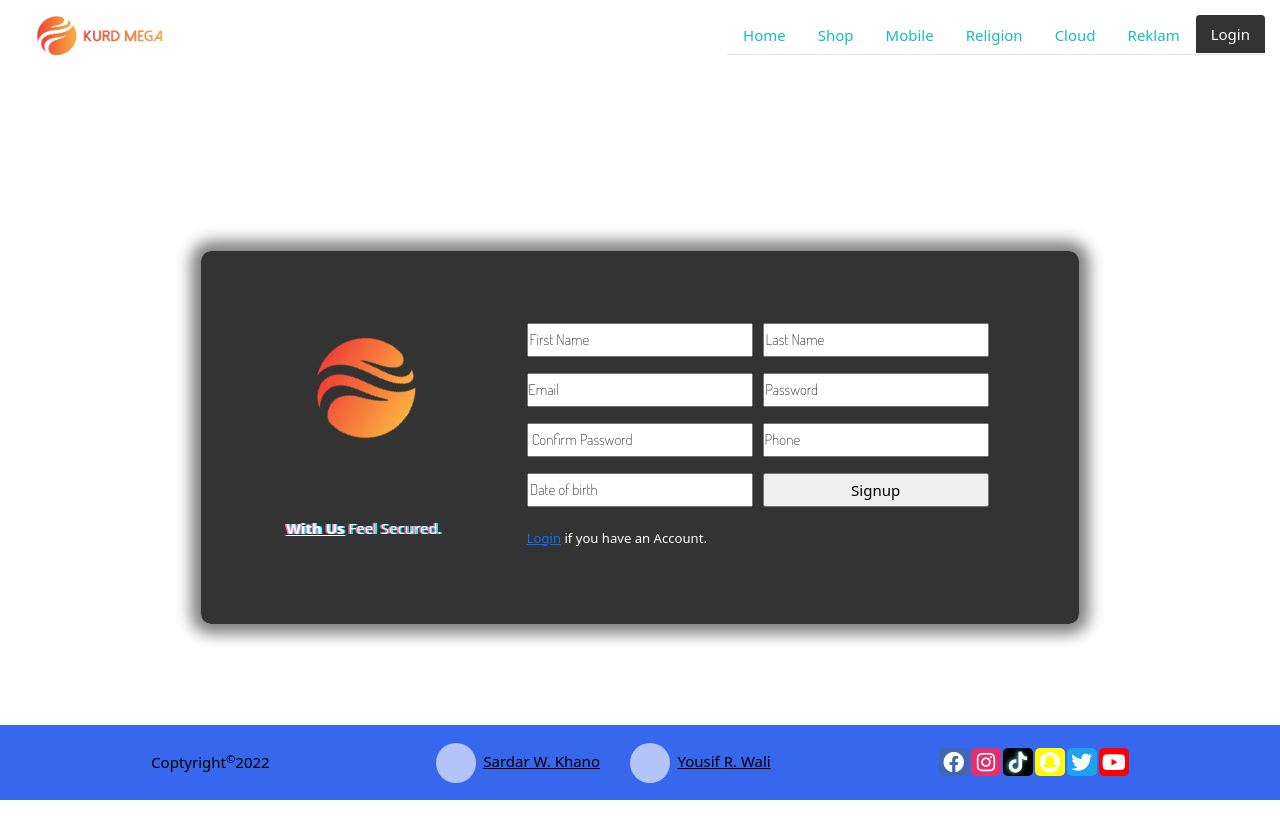
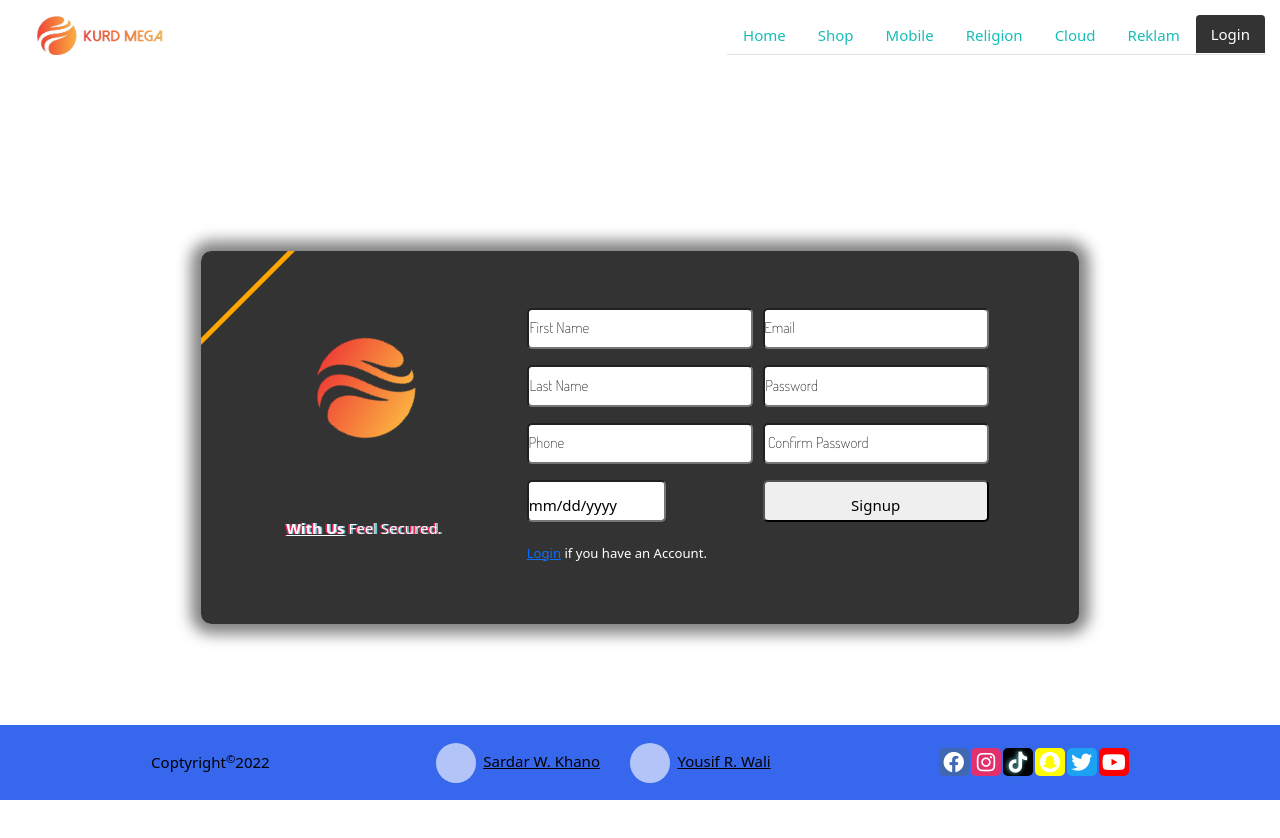
Before and after one commit to yousif-wali/kurdshop, a React (Create React App) app in the folder kurdshop/: page /page/Signup in a window 1280 px wide. Shown: the top 838 px of the page. Built offline with nearby package versions, Linux system fonts and the light colour scheme; grey boxes are pictures that could not be loaded; a web font is replaced by a local one.

Commit message:
Update login design

```diff
--- a/kurdshop/src/page/Login.js
+++ b/kurdshop/src/page/Login.js
@@ -20,14 +20,15 @@ function removeAttr(elem){
         <div>
         <img src={require("./../image/logo/logo.png")} alt="logo" draggable="false"/>
         <p><u><b>With Us</b></u> Feel Secured</p>
+        <i style={{backgroundColor: "green"}}></i>
         </div>
         <div>
         <span>
-        <input id="username" readOnly onChange={change} onFocus={removeAttr}/>
+        <input id="username" required type="text" readOnly onChange={change} onFocus={removeAttr}/>
         <label htmlFor="username">User/Email/Phone</label>
         </span>
         <span>
-        <input id="password" readOnly onChange={change} onFocus={removeAttr}/>
+        <input id="password" required type="password" readOnly onChange={change} onFocus={removeAttr}/>
         <label htmlFor="password">Password</label>
         </span>
         <input type="submit" value="Login"/>
--- a/kurdshop/src/page/Signup.js
+++ b/kurdshop/src/page/Signup.js
@@ -20,34 +20,35 @@ export default function Signup(){
             <div>
             <img src={require("./../image/logo/logo.png")} alt="logo" draggable="false"/>
             <p><u><b>With Us</b></u> Feel Secured.</p>
+            <i style={{backgroundColor: "orange"}}></i>
             </div>
             <div>
             <span>
-            <input id="firstname" readOnly onChange={change} onFocus={removeAttr}/>
+            <input id="firstname" required type="text" readOnly onChange={change} onFocus={removeAttr}/>
             <label htmlFor="firstname">First Name</label>
             </span>
             <span>
-            <input id="lastname" readOnly onChange={change} onFocus={removeAttr}/>
+            <input id="email" required type="email" readOnly onChange={change} onFocus={removeAttr}/>
+            <label htmlFor="email">Email</label>
+            </span>
+            <span>
+            <input id="lastname" required type="text" readOnly onChange={change} onFocus={removeAttr}/>
             <label htmlFor="lastname">Last Name</label>
             </span>
             <span>
-            <input id="email" readOnly onChange={change} onFocus={removeAttr}/>
-            <label htmlFor="email">Email</label>
-            </span>
-            <span>
-            <input id="password" type="password" readOnly onChange={change} onFocus={removeAttr}/>
+            <input id="password" required  type="password" readOnly onChange={change} onFocus={removeAttr}/>
             <label htmlFor="password">Password</label>
             </span>
             <span>
-            <input id="confirm-password" readOnly onChange={change} onFocus={removeAttr}/>
+            <input id="phone" type="tel" readOnly onChange={change} onFocus={removeAttr}/>
+            <label htmlFor="phone">Phone</label>
+            </span>
+            <span>
+            <input id="confirm-password" required type="password" readOnly onChange={change} onFocus={removeAttr}/>
             <label htmlFor="confirm-password">Confirm Password</label>
             </span>
             <span>
-            <input id="phone" readOnly onChange={change} onFocus={removeAttr}/>
-            <label htmlFor="phone">Phone</label>
-            </span>
-            <span>
-            <input id="dob" readOnly onChange={change} onFocus={removeAttr}/>
+            <input id="dob" type="date" required readOnly onChange={change} onFocus={removeAttr}/>
             <label htmlFor="dob">Date of birth</label>
             </span>
             <input type="submit" value="Signup"/>
--- a/kurdshop/src/page/page.css
+++ b/kurdshop/src/page/page.css
@@ -18,12 +18,13 @@
     padding:3em;
     border-radius:10px;
     box-shadow:0 0 15px 10px grey;
+    overflow:hidden;
 }
 .account p, .account small{
     color:white;
 }
 .account p {
-    text-shadow:-1.5px 0 hotpink, 1.5px 0 cyan;
+    text-shadow:-1.5px 0 #EE1D52, 1.5px 0 #69C9D0;
 }
 .account form div{
     display:grid;
@@ -53,21 +54,40 @@
     left:0;
     top:50%;
     transform:translate(5%,-50%);
-    transition:transform 0.5s ease-in-out;
+    transition:all 0.5s ease-in-out;
     line-height:22px;
     font-family:Dosis
 }
+label[for="dob"]{
+    display:none;
+}
+label[for="dob"].active{
+    display:block;
+}
+.account form input{
+    padding-top:0.5em;
+    border-radius:5px;
+}
 .account form span input:focus + label, label.active{
+    display:block;
     transform:translate(5px, -30px)!important;
     background-color: white;
     border-left:1.5px solid #11a519;
     border-right:1.5px solid #11a519;
+    border-radius:2px;
     padding:0 0.5em;
 }
 .account form span input:focus, input.active{
     border:2px solid #11a519;
     outline:none;
     text-indent:5px;
+}
+.account i{
+    isolation: isolate;
+    position:absolute;
+    width:150px;
+    height:2px;
+    transform:rotate(-45deg) scale(2.5) translate(-10%, -2200%);
 }
 @keyframes rotateImage{
 100%{
```
